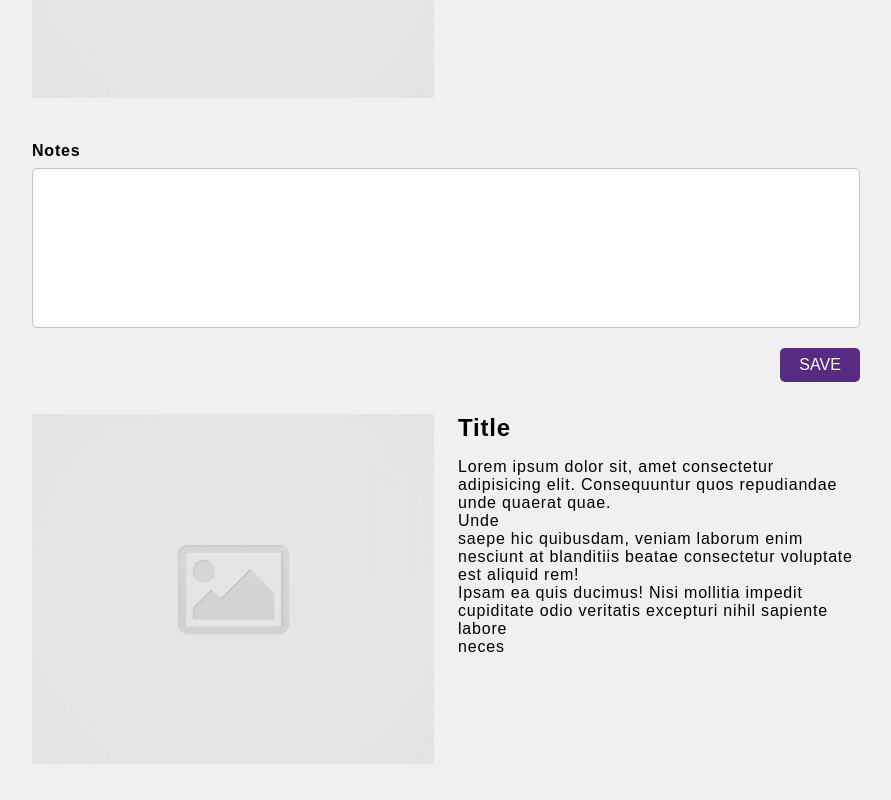
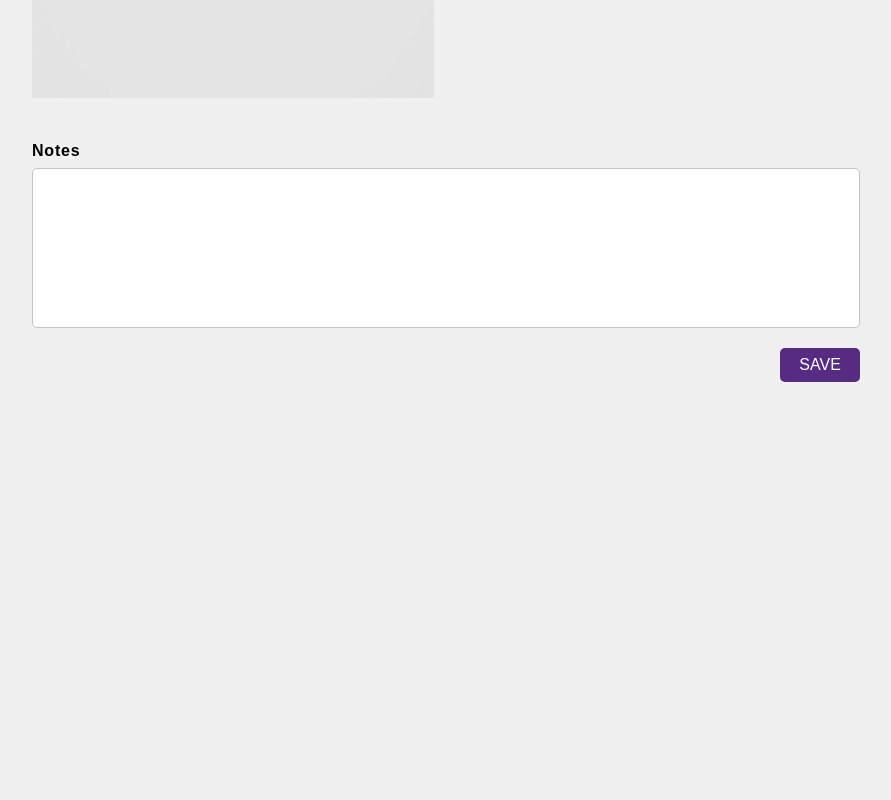
Before and after one commit to lkhuu96/code-journal, a website: page index.html in a window 1280 px wide. Shown: the part 382-1182 px from the top of the page, without its empty margins (194-1085 px from the left). After the commit the page ends 800 px from the top, so only its background shows below. Drawn offline with nearby package versions, Linux system fonts and the light colour scheme; a web font is replaced by a local one.

Commit message:
Remove the example HTML entries once the user's entries are successfully being appended to the DOM on page load.

```diff
--- a/index.html
+++ b/index.html
@@ -57,22 +57,7 @@
       </div>
       <div data-view="entries">
         <ul>
-          <li class="b-margin">
-            <div class="row">
-              <div class="column-half b-margin">
-                <img src="images/placeholder-image-square.jpg">
-              </div>
-              <div class="column-half">
-                <h2 class="b-margin no-top-margin">Title</h2>
-                <p class="b-margin no-top-margin">Lorem ipsum dolor sit, amet consectetur adipisicing elit. Consequuntur quos repudiandae unde quaerat quae.
-                Unde
-                saepe hic quibusdam, veniam laborum enim nesciunt at blanditiis beatae consectetur voluptate est aliquid rem!
-                Ipsam ea quis ducimus! Nisi mollitia impedit cupiditate odio veritatis excepturi nihil sapiente labore
-                neces
-                </p>
-              </div>
-            </div>
-          </li>
+
         </ul>
       </div>
     </div>
```
